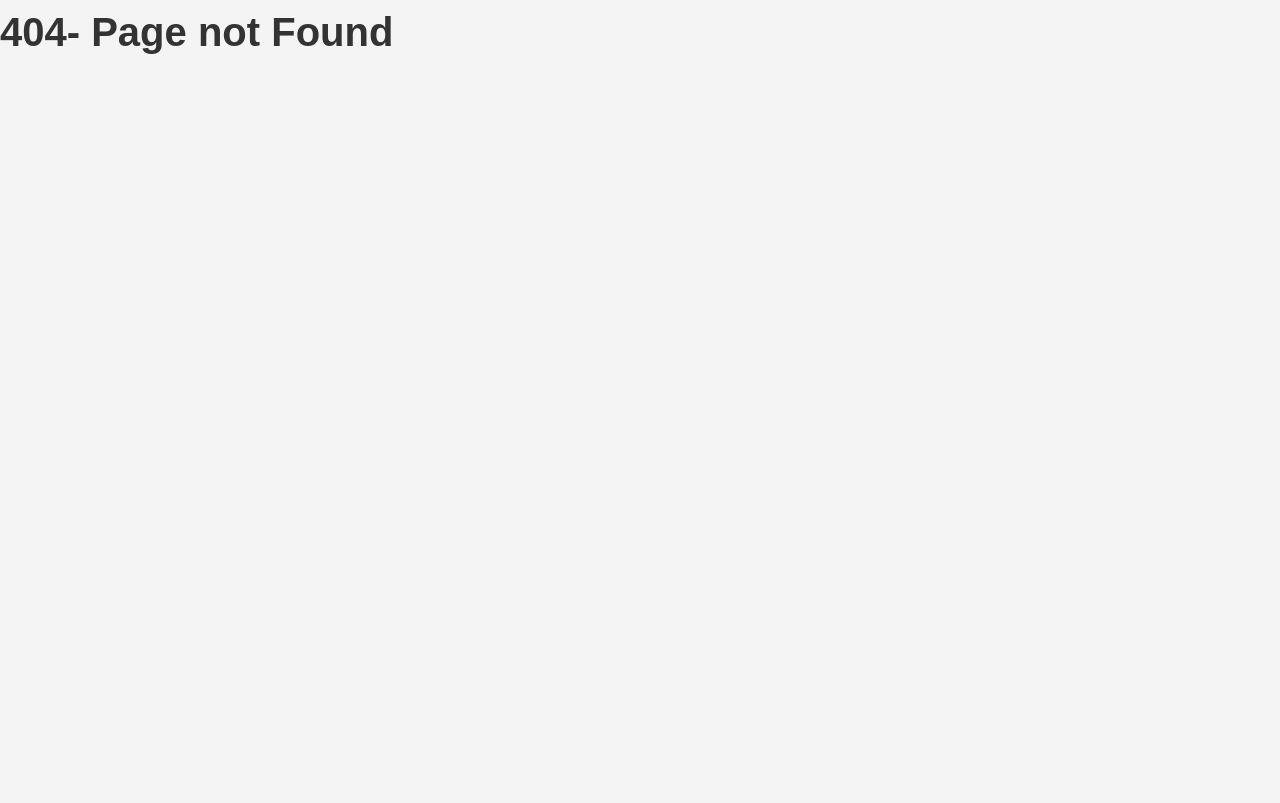
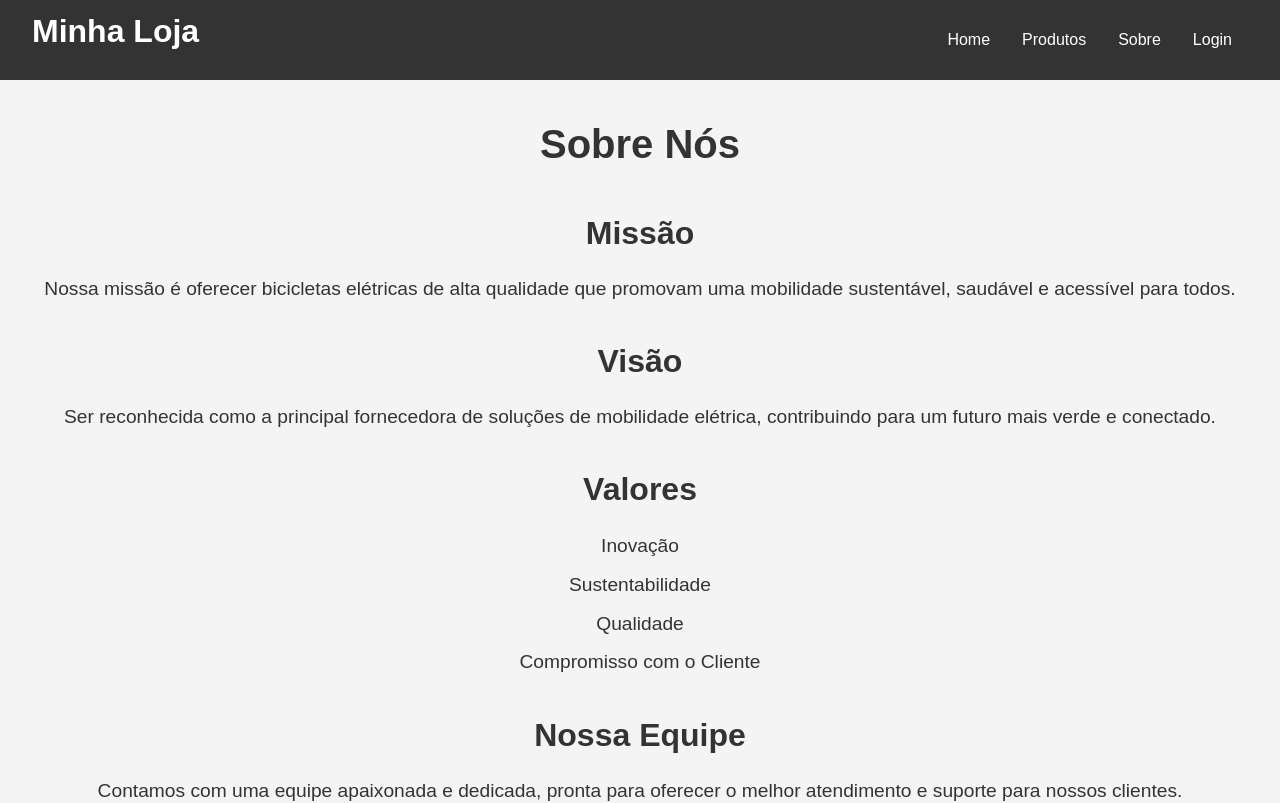
Before and after one commit to Check-Points/cp5-front, a React (Vite) app: page /sobre in a window 1280 px wide. Before the commit this address had no page. Shown: the top 803 px of the page. Built offline with nearby package versions, Linux system fonts and the light colour scheme.

Commit message:
criando a pag Sobre

```diff
--- a/src/main.jsx
+++ b/src/main.jsx
@@ -5,6 +5,7 @@ import App from './App.jsx'
 import Home from './routes/Home.jsx'
 import Error from './routes/Error.jsx'
 import Produtos from './routes/Produtos.jsx'
+import Sobre from './routes/Sobre.jsx'
 
 const router = createBrowserRouter([
   {
@@ -17,6 +18,7 @@ const router = createBrowserRouter([
     children:[
       {path:'/',element:<Home/>},
       {path:'/produtos',element:<Produtos/>},
+      {path:'/sobre',element:<Sobre/>},
     ]
   }
 ])
--- a/src/routes/Sobre.jsx
+++ b/src/routes/Sobre.jsx
@@ -0,0 +1,41 @@
+import '../style/sobre.css'
+
+const Sobre=()=> {
+    return (
+        <>
+        <div className="about-container">
+            <h1>Sobre Nós</h1>
+            <section className="mission-section">
+                <h2>Missão</h2>
+                <p>
+                    Nossa missão é oferecer bicicletas elétricas de alta qualidade que promovam uma mobilidade sustentável, saudável e acessível para todos.
+                </p>
+            </section>
+            <section className="vision-section">
+                <h2>Visão</h2>
+                <p>
+                    Ser reconhecida como a principal fornecedora de soluções de mobilidade elétrica, contribuindo para um futuro mais verde e conectado.
+                </p>
+            </section>
+            <section className="values-section">
+                <h2>Valores</h2>
+                <ul>
+                    <li>Inovação</li>
+                    <li>Sustentabilidade</li>
+                    <li>Qualidade</li>
+                    <li>Compromisso com o Cliente</li>
+                </ul>
+            </section>
+            <section className="team-section">
+                <h2>Nossa Equipe</h2>
+                <p>
+                    Contamos com uma equipe apaixonada e dedicada, pronta para oferecer o melhor atendimento e suporte para nossos clientes.
+                </p>
+                <p>Membros: Milena Codinhoto, Evellyn Valencia e Carolina Ferraz</p>
+            </section>
+        </div>
+        </>
+    )
+}
+
+export default Sobre
--- a/src/style/sobre.css
+++ b/src/style/sobre.css
@@ -0,0 +1,36 @@
+.about-container {
+    padding: 2rem;
+    text-align: center;
+}
+
+.about-container h1 {
+    font-size: 2.5rem;
+    margin-bottom: 2rem;
+}
+
+.mission-section,
+.vision-section,
+.values-section,
+.team-section {
+    margin: 2rem 0;
+}
+
+h2 {
+    font-size: 2rem;
+    margin-bottom: 1rem;
+}
+
+p {
+    font-size: 1.2rem;
+    line-height: 1.5;
+}
+
+.values-section ul {
+    list-style-type: none;
+    padding: 0;
+}
+
+.values-section li {
+    font-size: 1.2rem;
+    margin: 0.5rem 0;
+}
```
